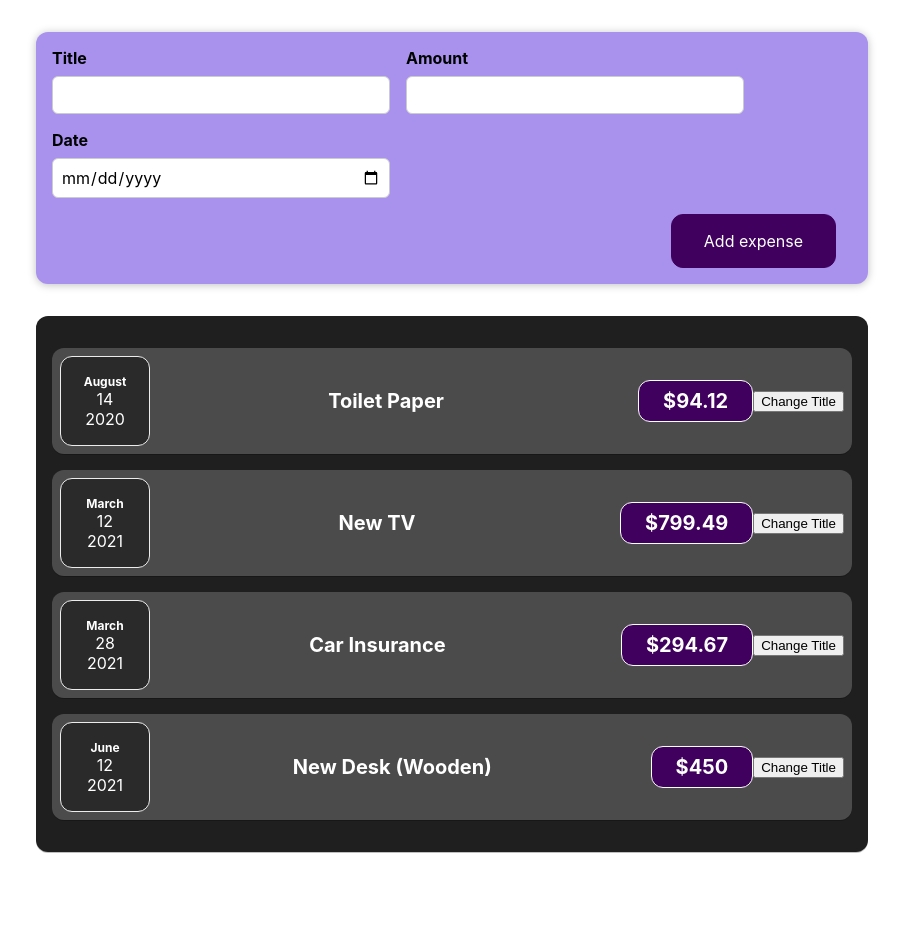
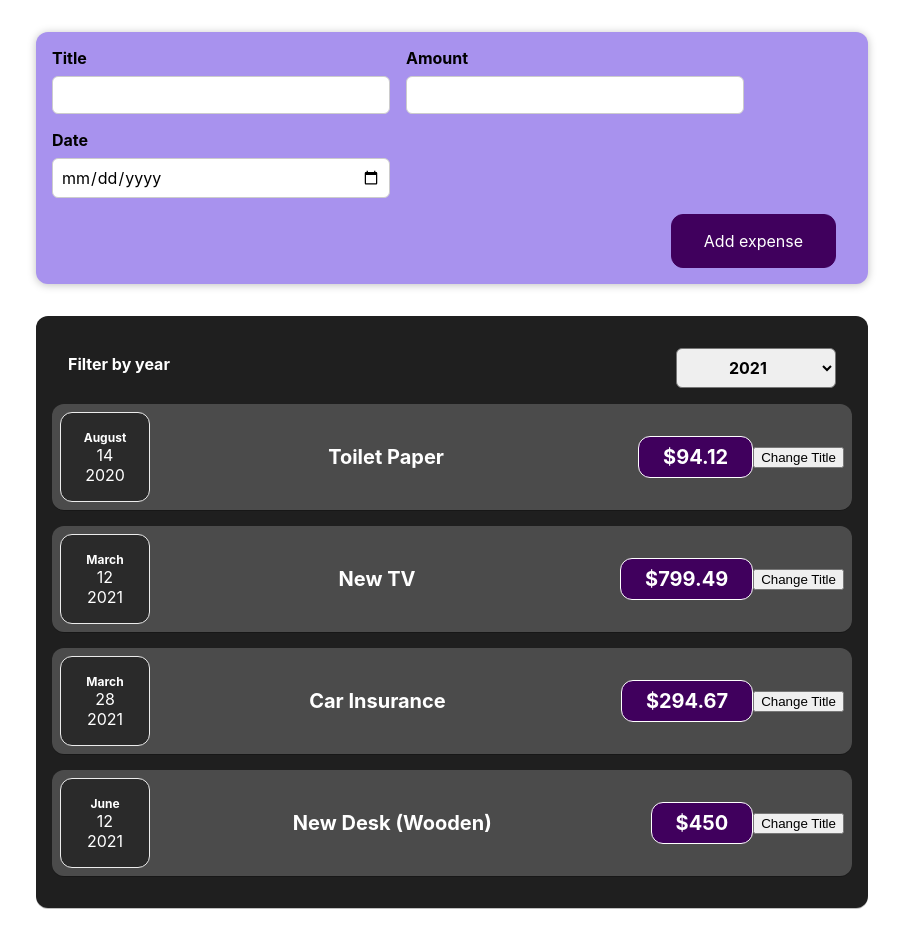
Before and after one commit to chetna23/LearnReact, a React (Create React App) app: page / in a window 1280 px wide. Shown: the whole page, without its empty margins (188-1091 px from the left). Before the commit the page ends 884 px from the top, so only its background shows below. Built offline with nearby package versions, Linux system fonts and the light colour scheme.

Commit message:
solution

```diff
--- a/src/components/Expenses/Expenses.js
+++ b/src/components/Expenses/Expenses.js
@@ -1,10 +1,23 @@
+import React, { useState } from "react";
 import "./Expenses.css";
 import ExpenseItem from "./ExpenseItem";
 import Card from "../UI/Card";
+import ExpensesFilter from "./ExpensesFilter";
 const Expenses = (props) => {
   const expenses = props.expenses;
+  const [enteredYear, setEnteredYear] = useState("2021");
+  const yearChangeHandler = (selectedYear) => {
+    console.log("Expenses.js");
+    console.log(selectedYear);
+    setEnteredYear(selectedYear);
+  };
   return (
+    <div>
       <Card className="expenses">
+        <ExpensesFilter
+          selected={enteredYear}
+          onChangeYear={yearChangeHandler}
+        />
         <ExpenseItem
           title={expenses[0].title}
           amount={expenses[0].amount}
@@ -26,6 +39,7 @@
           date={expenses[3].date}
         />
       </Card>
+    </div>
   );
 };
 
--- /dev/null
+++ b/src/components/Expenses/ExpensesFilter.css
@@ -0,0 +1,24 @@
+.expenses-filter {
+  color: white;
+  padding: 0 1rem;
+}
+
+.expenses-filter__control {
+  display: flex;
+  width: 100%;
+  align-items: center;
+  justify-content: space-between;
+  margin: 1rem 0;
+}
+
+.expenses-filter label {
+  font-weight: bold;
+  margin-bottom: 0.5rem;
+}
+
+.expenses-filter select {
+  font: inherit;
+  padding: 0.5rem 3rem;
+  font-weight: bold;
+  border-radius: 6px;
+}
--- /dev/null
+++ b/src/components/Expenses/ExpensesFilter.js
@@ -0,0 +1,24 @@
+import React from "react";
+
+import "./ExpensesFilter.css";
+
+const ExpensesFilter = (props) => {
+  const yearChangeHandler = (event) => {
+    props.onChangeYear(event.target.value);
+  };
+  return (
+    <div className="expenses-filter">
+      <div className="expenses-filter__control">
+        <label>Filter by year</label>
+        <select value={props.selected} onChange={yearChangeHandler}>
+          <option value="2022">2022</option>
+          <option value="2021">2021</option>
+          <option value="2020">2020</option>
+          <option value="2019">2019</option>
+        </select>
+      </div>
+    </div>
+  );
+};
+
+export default ExpensesFilter;
```
Lines whose indentation alone changed are shown as unchanged.
